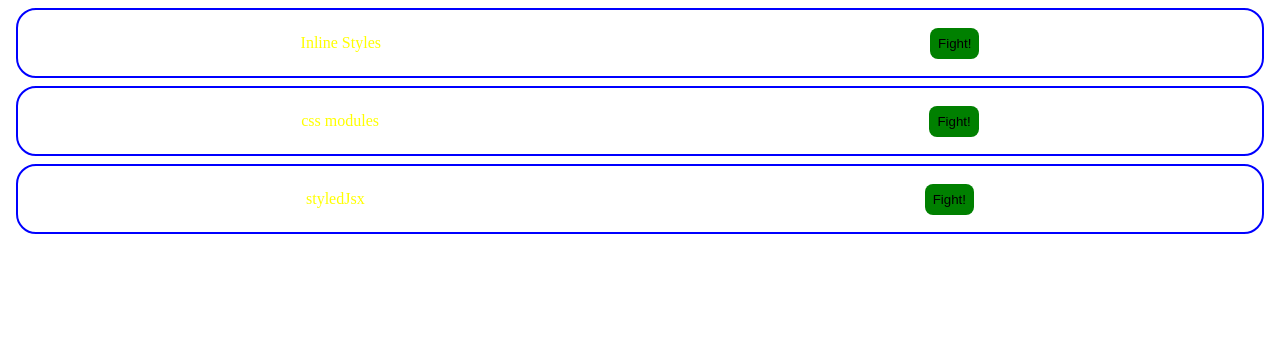
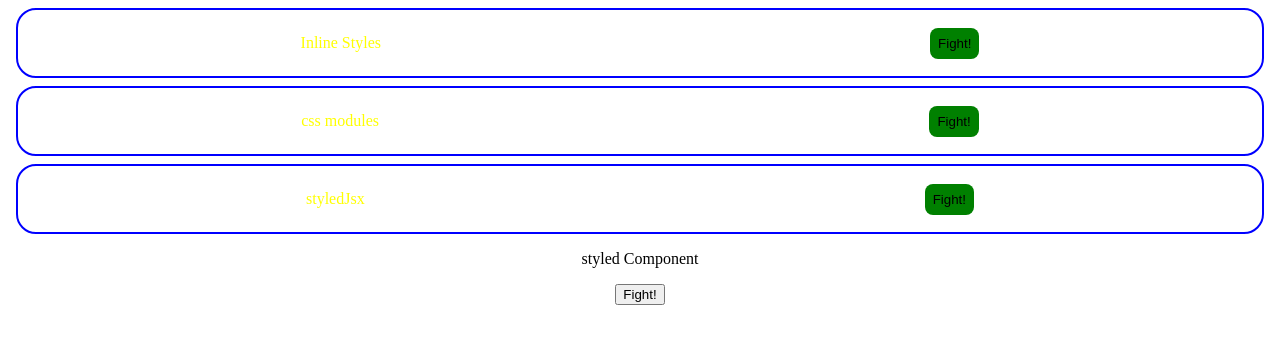
Before and after one commit to yusei53/reactspace, a React (Create React App) app: page / in a window 1280 px wide. Shown: the top 344 px of the page. Built offline with nearby package versions, Linux system fonts and the light colour scheme.

Commit message:
styled componentの記法

```diff
--- a/src/App.js
+++ b/src/App.js
@@ -5,6 +5,7 @@ import './App.css';
 import { InlineStyle } from './components/InlineStyle';
 import { Css } from './components/cssModules';
 import { StyledJsx } from './components/styledJsx';
+import { StyledComponent } from './components/StyledComponent';
 
 export function App() {
 
@@ -14,6 +15,7 @@ export function App() {
      <InlineStyle />
      <Css />
      <StyledJsx />
+     <StyledComponent />
     </div>
   );
 }
--- /dev/null
+++ b/src/components/StyledComponent.jsx
@@ -0,0 +1,31 @@
+import styled from "styled-components";
+
+export const StyledComponent = () => {
+    return (
+        <div>
+            <p>styled Component</p>
+            <button>Fight!</button>
+        </div>
+    )
+}
+
+const Container = styled.div`
+        border: solid 2px blue;
+        border-radius: 20px;
+        padding: 8px;
+        margin:8px;
+        display: flex;
+        justify-content: space-around;
+        align-items : center
+`;
+// const TitleStyle = styled.p`
+//         margin :o;
+//         color:yellow
+// `;
+
+// const Buttonstyle = styled.button`
+//         background-color:green;
+//         border:none;
+//         padding: 8px;
+//         border-radius: 8px;
+// `;
```
